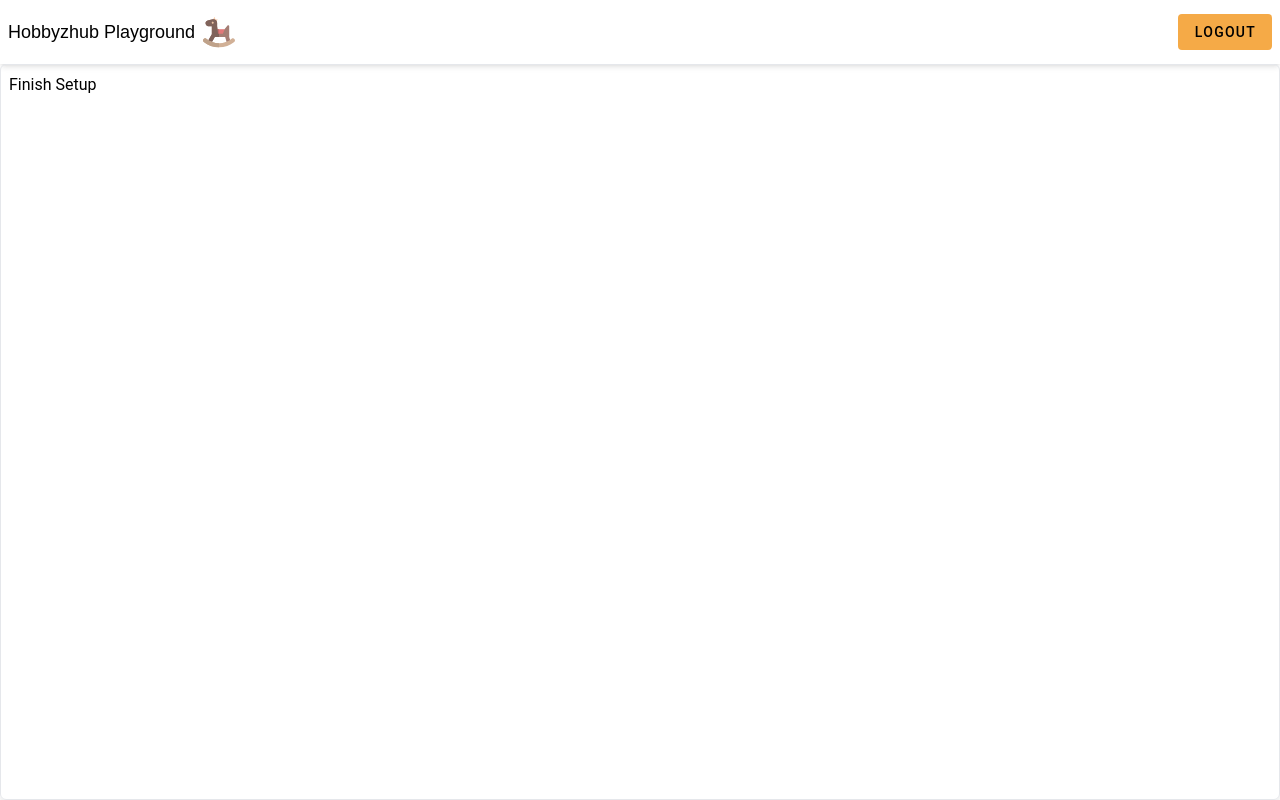
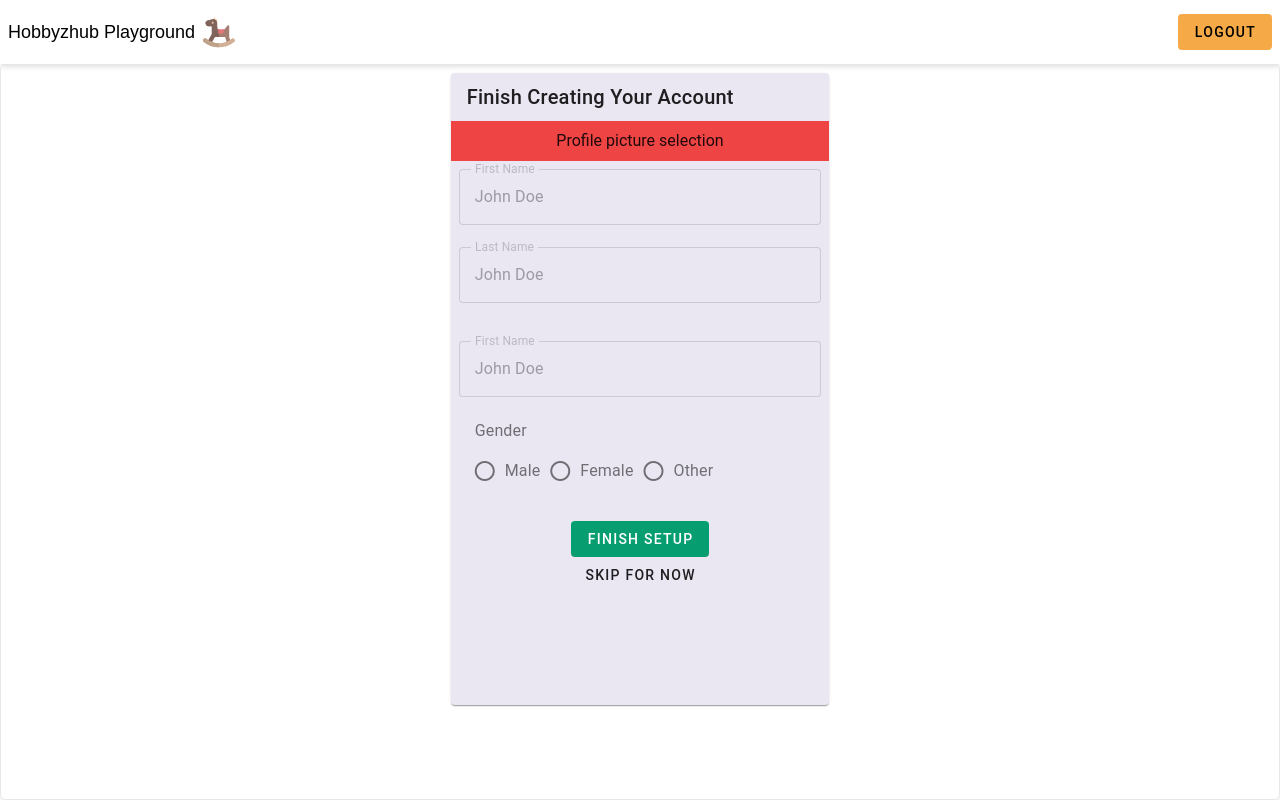
Before and after one commit to HobbyzHub-Application/hobbyzhub-playground, a Vue app: page /hobbyzhub-playground/play/finish-setup in a window 1280 px wide. Built offline with nearby package versions, Linux system fonts and the light colour scheme; a web font is replaced by a local one.

Commit message:
Improve on logic

```diff
--- a/src/views/FinishSetupView.vue
+++ b/src/views/FinishSetupView.vue
@@ -1,14 +1,130 @@
 <script lang="js">
-export default {
-    name: "FinishSetup",
-    setup() {
+    import { reactive, ref } from 'vue';
+    import useCurrentUserStore from '../stores/currentuser-store';
+    import FilePickerComp from '../components/FilePickerComp.vue';
+    import { storeToRefs } from 'pinia';
+    import { useRouter } from 'vue-router';
+    import useNotificationStore from "../stores/currentuser-store.js";
 
+    export default {
+        name: "FinishSetup",
+        components: {
+            FilePickerComp
+        },
+        setup() {
+            const otherUserDetails = reactive({
+                userId: "",
+                firstName: "",
+                lastName: "",
+                birthdate: "",
+                gender: "",
+                pushToken: "",
+                profilePicB64: ""
+            });
+            const finishSetupLoading = ref(false);
+
+            // current user store logic
+            const currentUserStore = useCurrentUserStore();
+            const {
+                getUserFirstName,
+                getUserSecondName,
+                getUserProfilePicture,
+                getUserAccessToken
+            } = storeToRefs(currentUserStore);
+
+            // router pre-desposition
+            const router = useRouter();
+
+            // notification store logic
+            const notifStore = useNotificationStore();
+            const { setShowNotificationStateTrue } = notifStore;
+
+            function finishSetup() {
+                finishSetupLoading.value = true;
+                fetch("http://149.28.232.132:8765/accountmanagement-service/api/user/finish-setup", {
+                    method: "PUT",
+                    headers: {
+                        "Content-Type": "application/json",
+                        Authorization: getUserAccessToken
+                    },
+                    body: JSON.stringify(otherUserDetails.value)
+                }).then((response) => {
+                    if(response.status === 200) {
+                        setShowNotificationStateTrue("Successfully Completed Your User Details");
+                    } else {
+                        setShowNotificationStateTrue("Error Completing Your User Details");
+                    }
+                }).then(() => {
+                    // make the fetch request to upload the image to
+                })
+            }
+
+            return {
+                otherUserDetails, getUserFirstName, getUserSecondName, getUserProfilePicture, router, finishSetup, finishSetupLoading
+            }
+        },
+        mounted() {
+            this.otherUserDetails.firstName = this.getUserFirstName;
+            this.otherUserDetails.lastName = this.getUserSecondName;
+            this.otherUserDetails.profilePicB64 = this.getUserProfilePicture;
+        }
     }
-}
 </script>
 
 <template>
-    <div>
-        <h1>Finish Setup</h1>
+    <div class="h-full flex justify-center">
+        <v-card class="w-[30%] h-[88%]">
+            <v-card-title> Finish Creating Your Account </v-card-title>
+            <FilePickerComp />
+            <div class="flex flex-col p-2">
+                <v-text-field
+                    model-value="John Doe"
+                    label="First Name"
+                    variant="outlined"
+                    disabled></v-text-field>
+                <v-text-field
+                    model-value="John Doe"
+                    label="Last Name"
+                    variant="outlined"
+                    disabled></v-text-field>
+            </div>
+            <div class="flex flex-col p-2">
+                <v-text-field
+                    model-value="John Doe"
+                    label="First Name"
+                    variant="outlined"
+                    disabled></v-text-field>
+                <v-radio-group
+                    label="Gender"
+                    inline>
+                    <v-radio
+                        label="Male"
+                        value="male"></v-radio>
+                    <v-radio
+                        label="Female"
+                        value="female"></v-radio>
+                    <v-radio
+                        label="Other"
+                        value="other"></v-radio>
+                </v-radio-group>
+            </div>
+            <div class="flex items-center flex-col justify-center">
+                <v-btn
+                    :ripple="false"
+                    variant="flat"
+                    color="primary"
+                    @click="finishSetup"
+                    :loading="finishSetupLoading"
+                    >Finish Setup</v-btn
+                >
+                <v-btn
+                    variant="text"
+                    :ripple="false"
+                    @click="router.push({ name: 'Homepage' })"
+                    class="hover:underline">
+                    Skip For Now
+                </v-btn>
+            </div>
+        </v-card>
     </div>
 </template>
```
